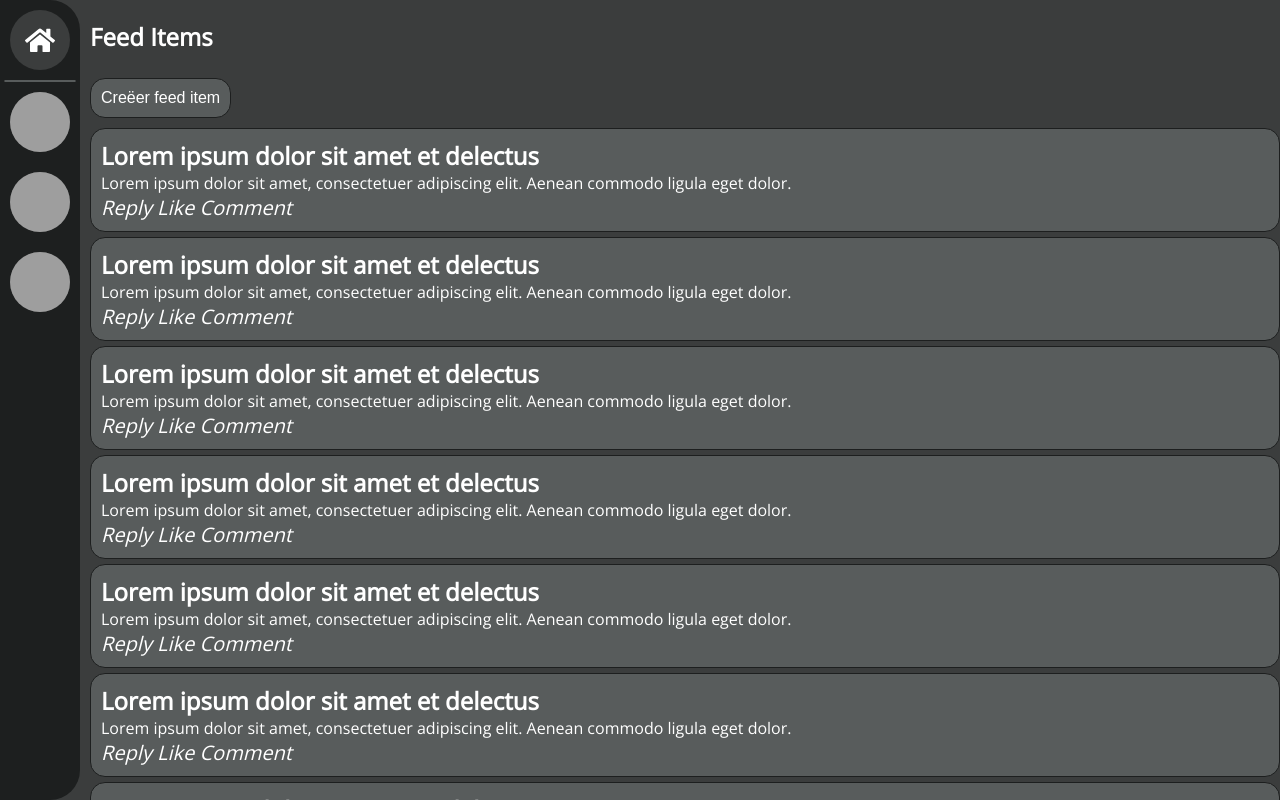
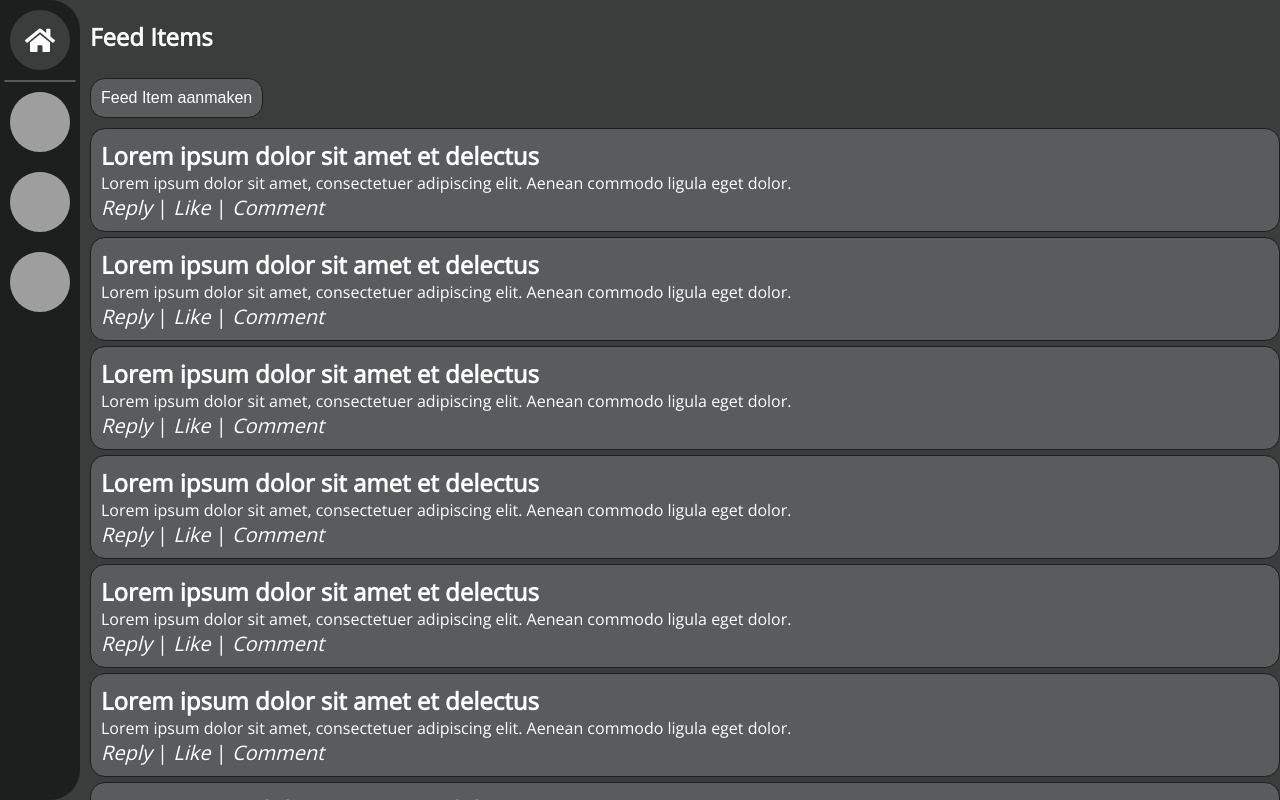
Before and after one commit to avie0108/ProjectDFrontEnd, a React (Create React App) app: page / in a window 1280 px wide. Built offline with nearby package versions, Linux system fonts and the light colour scheme; grey boxes are pictures that could not be loaded.

Commit message:
Improved feed item layout

```diff
--- a/src/components/FeedPanel/FeedItem.scss
+++ b/src/components/FeedPanel/FeedItem.scss
@@ -22,8 +22,17 @@
     }
 
     .feed-item-reply-like-comment {
-        font-style: italic;
         font-size: 1.25rem;
+
+        a {
+            font-style: italic;
+            color: inherit;
+            text-decoration: none;
+
+            &:hover {
+                text-decoration: underline;
+            }
+        }
     }
 }
 
--- a/src/components/FeedPanel/FeedItem.tsx
+++ b/src/components/FeedPanel/FeedItem.tsx
@@ -10,7 +10,9 @@ export class FeedItem extends React.Component {
         <div className="feed-item-text-container">
           <div className="feed-item-title">Lorem ipsum dolor sit amet et delectus</div>
           <div className="feed-item-desc">Lorem ipsum dolor sit amet, consectetuer adipiscing elit. Aenean commodo ligula eget dolor.</div>
-          <div className="feed-item-reply-like-comment">Reply Like Comment</div>
+          <div className="feed-item-reply-like-comment">
+            <a href="/">Reply</a> | <a href="/">Like</a> | <a href="/">Comment</a>
+          </div>
         </div>
         <div className="feed-item-image-container">
           <div className="feed-item-image"></div>
--- a/src/components/FeedPanel/FeedPanel.scss
+++ b/src/components/FeedPanel/FeedPanel.scss
@@ -29,6 +29,8 @@
             border-radius: 10px;
             background-color: hsl($basehue,$basesaturation, percentage(($baselighgting * 4) / 255));
             border: none;
+            color: white;
+            box-sizing: border-box;
         }
 
         .form-element::placeholder{
@@ -38,7 +40,6 @@
         textarea {
             font-family: $basefont;
             height: 50vh;
-            color: white;
 
         }
 
@@ -46,7 +47,7 @@
             color: white;
             height: 50px;
             font-family: $basefont;
-            font-size: 1em;
+            font-size: 1.2em;
             width: calc(50% - 15px);
             border-radius: 10px;
             background-color: hsl($basehue,$basesaturation, percentage(($baselighgting * 4) / 255));
--- a/src/components/FeedPanel/FeedPanel.tsx
+++ b/src/components/FeedPanel/FeedPanel.tsx
@@ -36,7 +36,7 @@ export class FeedPanel extends React.Component<{}, {}> {
     return (
       <div className="feed-panel">
         <div className="feed-items">
-        <h2>Feed Items</h2><button onClick = {() =>this.PopupRef.current?.Show()} className= "feed-button">Creëer feed item</button>
+        <h2>Feed Items</h2><button onClick = {() =>this.PopupRef.current?.Show()} className= "feed-button">Feed Item aanmaken</button>
           {this.getFeedItems()}
 
         </div>
@@ -66,28 +66,23 @@ export class FeedPanel extends React.Component<{}, {}> {
                 required
               ></input>
               <br />
+              <select
+                id="category"
+                placeholder="Selecteer een categorie"
+                className="form-element"
+                ref={() => this.CategorieRef}>
+                    <option disabled selected>Categorie...</option>
+                    <option>Algemene mededeling</option>
+                    <option>Persoonlijk bericht</option>
+                    <option>Notule</option>
+              </select>
+              <br />
               <textarea
                 className="form-element"
-                placeholder="Type uw bericht"
+                placeholder="Typ uw bericht..."
                 id="textfield"
                 ref={this.TextRef}
               ></textarea>
-              <br />
-              {/* this is for the form  */}
-              <input
-                id="category"
-                type="text"
-                list="datalist"
-                placeholder="Selecteer een categorie"
-                className="form-element"
-                ref={this.CategorieRef}
-
-              />
-              <datalist id="datalist">
-                <option>Algemene mededeling</option>
-                <option>Notule</option>
-                <option>Persoonlijk</option>
-              </datalist>
 
               <input
                 onClick = {() =>this.PopupRef.current?.Hide()}
--- a/src/components/Pop-up/Pop-up.scss
+++ b/src/components/Pop-up/Pop-up.scss
@@ -14,8 +14,9 @@
 
 .pop-up-div{
 	background-color: hsl($basehue,$basesaturation, percentage(($baselighgting * 2) / 255));
-	padding: 10px;
+	padding: 20px;
 	border-radius: 10px;
+	width: 35%;
 }
 
 .pop-up-bg>.pop-up-div>h1{
```
